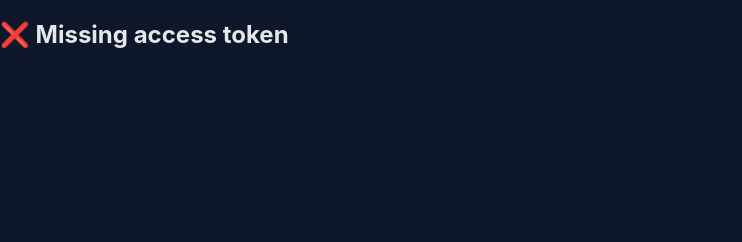
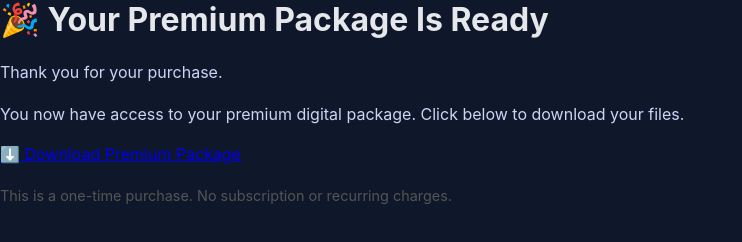
Before and after one commit to robjeffojeffdawg/stripe-checkout-server, a website: page protected/product.html in a window 1280 px wide. Shown: the whole page, without its empty margins (0-742 px from the left). Drawn offline with Linux system fonts and the light colour scheme.

```diff
--- a/protected/product.html
+++ b/protected/product.html
@@ -50,31 +50,27 @@
   </style>
 </head>
 <body>
-  <div class="container">
-    <h1>Welcome 👋</h1>
+  <!DOCTYPE html>
+<html>
+<head>
+  <title>Your Premium Package</title>
+</head>
+<body>
+  <h1>🎉 Your Premium Package Is Ready</h1>
 
-      <p>This is your purchased content.</p>
+  <p>Thank you for your purchase.</p>
 
-  <a id="download">⬇️ Download Premium Package</a>
+  <p>
+    You now have access to your premium digital package.
+    Click below to download your files.
+  </p>
 
-    </a>
+  <a href="/download?file=premium.zip">
+    ⬇️ Download Premium Package
+  </a>
 
-    <div class="hint">
-      Tip: Bookmark this page — it’s your permanent access link.
-    </div>
-  </div>
-
-  <script>
-      const params = new URLSearchParams(window.location.search);
-  const token = params.get("token");
-
-  if (!token) {
-    document.body.innerHTML = "<h2>❌ Missing access token</h2>";
-    throw new Error("No token");
-  }
-
-  document.getElementById("download").href =
-    `/download?file=premium.zip&token=${token}`;
-  </script>
+  <p style="margin-top: 20px; font-size: 0.9em; color: #555;">
+    This is a one-time purchase. No subscription or recurring charges.
+  </p>
 </body>
 </html>
```
Also changed, not shown: public/success.html (+7 -7 lines), server.js (+11 -3 lines).
